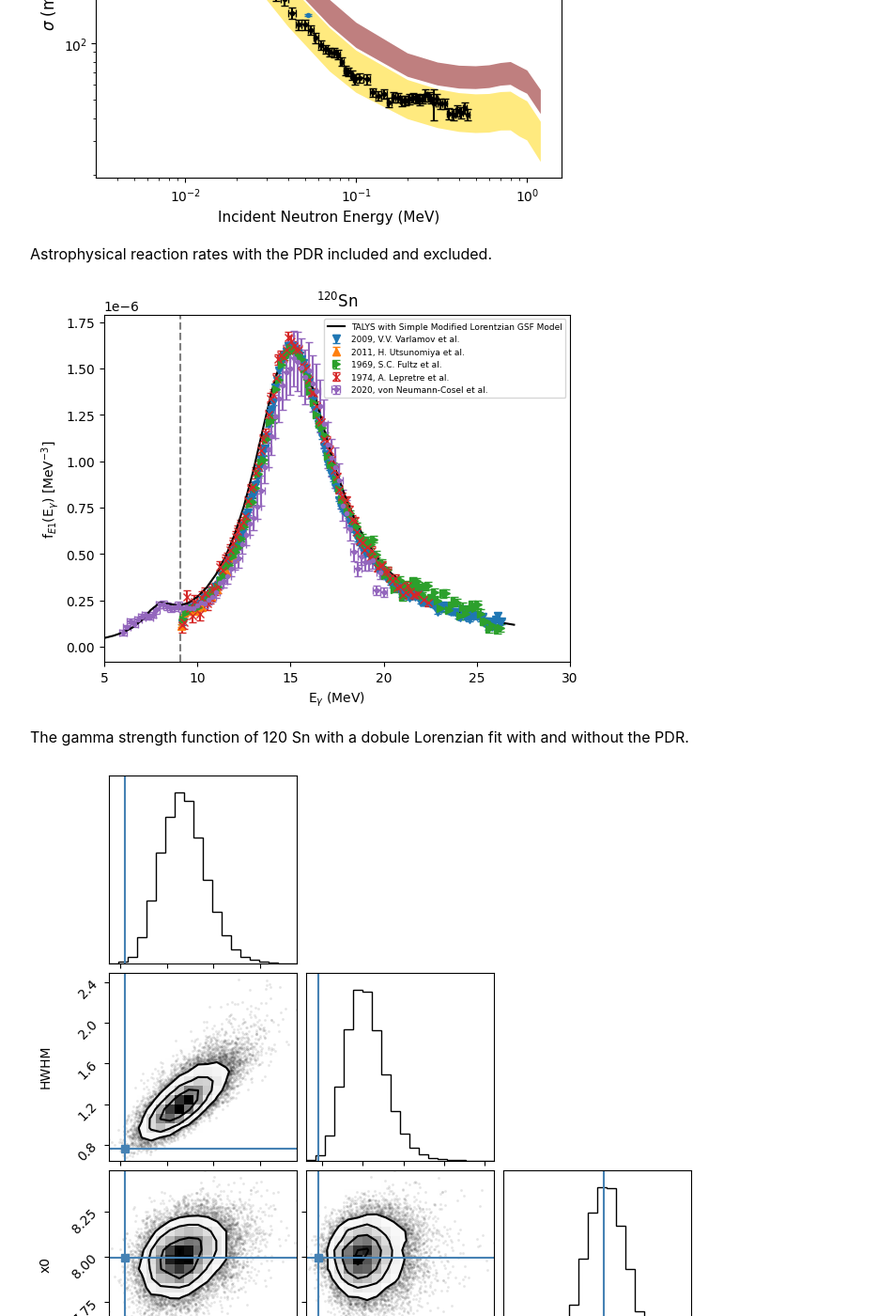
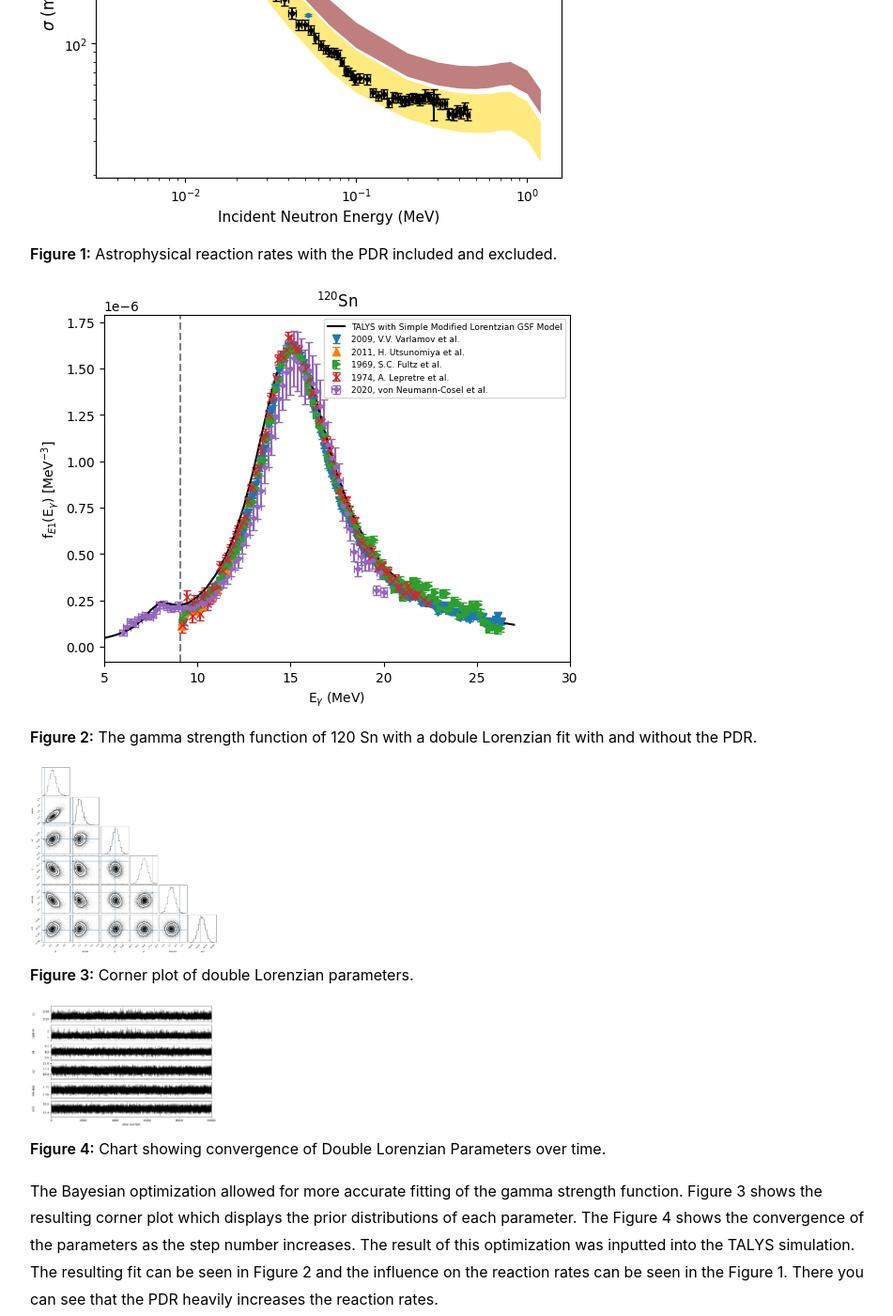
Before and after one commit to DJHoulihan/DJHoulihan.github.io, a Jekyll site: the page built from Data Science Projects/talys.html, in a window 1280 px wide and 1400 px high, scrolled down 1576 px. Shown: the whole window at 94% size, without its empty margins (158-1109 px from the left). Built offline with Jekyll 4.4.1, drawn with Linux system fonts in a browser that asks for light colours; some of the changed text lies outside the part shown.

Commit message:
changing image sizes for talys

```diff
--- a/Data Science Projects/talys.html
+++ b/Data Science Projects/talys.html
@@ -63,27 +63,28 @@ title: Bayesian-Optimized HDBSCAN Clustering
     <div class="section-underline"></div>
     <div class="project-image">
       <img src="/assets/images/reactionrates.png" alt="Reaction Rates with and without PDR">
-      <p class="image-caption">Astrophysical reaction rates with the PDR included and excluded.</p>
+      <p class="image-caption"><strong>Figure 1:</strong> Astrophysical reaction rates with the PDR included and excluded.</p>
     </div>
     <div class="project-image">
       <img src="/assets/images/Sn120.png" alt="GSF for 120 SN">
-      <p class="image-caption">The gamma strength function of 120 Sn with a dobule Lorenzian fit with and without the PDR.</p>
+      <p class="image-caption"><strong>Figure 2:</strong> The gamma strength function of 120 Sn with a dobule Lorenzian fit with and without the PDR.</p>
     </div>
     <div class="project-image">
-      <img src="/assets/images/emceecorner.png" alt="corner plot">
-      <p class="image-caption">Corner plot of double Lorenzian parameters.</p>
+      <img src="/assets/images/emceecorner.png" style="width: 200px; height: auto;" alt="corner plot">
+      <p class="image-caption"><strong>Figure 3:</strong> Corner plot of double Lorenzian parameters.</p>
     </div>
     <div class="project-image">
-      <img src="/assets/images/emceeparamchart.png" alt="HDBSCAN clustering results visualization">
-      <p class="image-caption">Chart showing convergence of Double Lorenzian Parameters over time.</p>
+      <img src="/assets/images/emceeparamchart.png" style="width: 200px; height: auto;" alt="HDBSCAN clustering results visualization">
+      <p class="image-caption"><strong>Figure 4:</strong> Chart showing convergence of Double Lorenzian Parameters over time.</p>
     </div>
     <p>
-        The Bayesian optimization allowed for more accurate fitting of the gamma strength function. The resulting
-        corner plot shows the prior distributions of each parameter. The final figure shows the convergence of the
+        The Bayesian optimization allowed for more accurate fitting of the gamma strength function. Figure 3 shows the resulting
+        corner plot which displays the prior distributions of each parameter. The Figure 4 shows the convergence of the
         parameters as the step number increases.
 
-        The result of this optimization was inputted into the TALYS simulation. The resulting influence on the
-        reaction rates can be seen in the first diagram, where we can see that the PDR heavily increases the reaction rates.
+        The result of this optimization was inputted into the TALYS simulation. The resulting fit can be seen
+        in Figure 2 and the influence on the reaction rates can be seen in the Figure 1.
+        There you can see that the PDR heavily increases the reaction rates.
     </p>
   </section>
 
```
